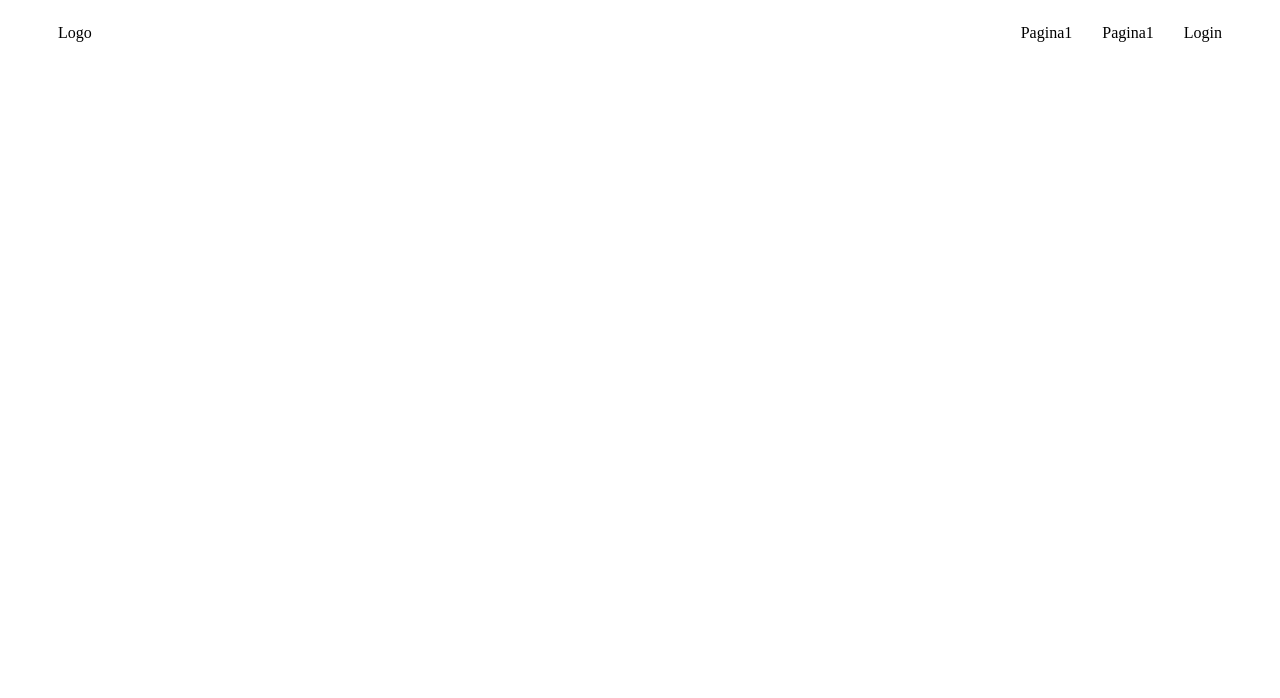
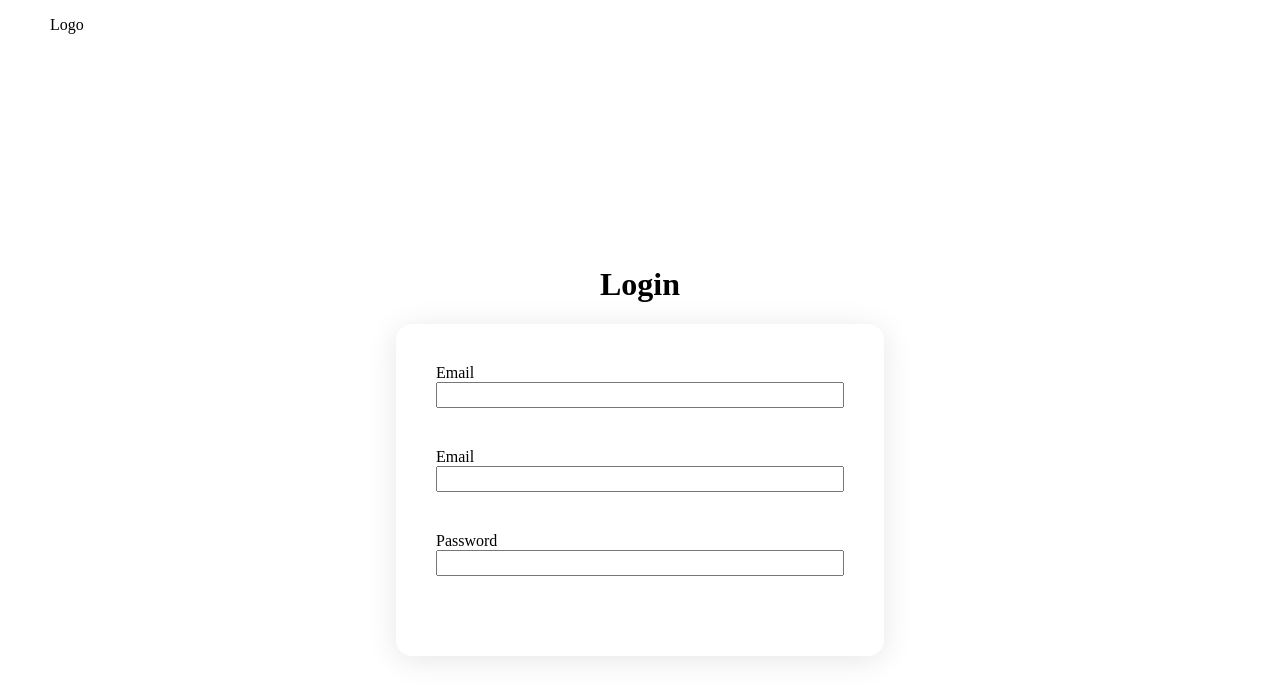
Before and after one commit to FYSPA/Proyecto-3er-Parcial, an Astro site: page /loginPage in a window 1280 px wide. Built offline with nearby package versions, Linux system fonts and the light colour scheme; Astro itself is replaced by a stand-in of ours.

Commit message:
Coloque mas cosas en el login no es funcional ni tiene mucho diseño pero es algo

```diff
--- a/src/components/HeaderComponent.astro
+++ b/src/components/HeaderComponent.astro
@@ -28,6 +28,6 @@
 
     a {
         text-decoration: none;
-        color: black;
+        color: white;
     }
 </style>
--- a/src/components/LoginComponent.astro
+++ b/src/components/LoginComponent.astro
@@ -1,3 +1,56 @@
----
+<main>
+    <h1>Login</h1>
+    <div class="input-div">
+        <label for="Email">Email</label>
+        <input type="text" name="name" id="name">
+        <label for="Email">Email</label>
+        <input type="email" name="email" id="email">
+        <label for="Password">Password</label>
+        <input type="password" name="password" id="password">
+    </div>
+</main>
 
----
+<style>
+    main {
+        display: flex;
+        justify-content: center;
+        align-items: center;
+        flex-direction: column;
+        height: 100vh;
+
+    }
+
+    .input-div {
+        display: flex;
+        flex-direction: column;
+        background: rgba(255, 255, 255, 0.2);
+        border-radius: 16px;
+        box-shadow: 0 4px 30px rgba(0, 0, 0, 0.1);
+        backdrop-filter: blur(5px);
+        -webkit-backdrop-filter: blur(5px);
+        padding: 40px;
+    }
+    .input-div input {
+        width: 400px;
+        height: 20px;
+        margin-bottom: 40px;
+    }
+
+    .bg-video {
+        position: fixed;
+        top: 0;
+        left: 0;
+        width: 100vw;
+        height: 100vh;
+        z-index: -1;
+        pointer-events: none;
+        overflow: hidden;
+        }
+
+        .responsive-iframe {
+        width: 100vw;
+        height: 100vh;
+        border: 0;
+        pointer-events: none;
+        }
+</style>
--- a/src/layouts/Layout.astro
+++ b/src/layouts/Layout.astro
@@ -1,3 +1,9 @@
+---
+const {title = "Pagina de Juegos"} = Astro.props;
+import { ClientRouter } from "astro:transitions";
+import HeaderComponent from "../components/HeaderComponent.astro"
+---
+
 <!doctype html>
 <html lang="en">
 	<head>
@@ -5,15 +11,21 @@
 		<meta name="viewport" content="width=device-width" />
 		<link rel="icon" type="image/svg+xml" href="/favicon.svg" />
 		<meta name="generator" content={Astro.generator} />
-		<title>Astro Basics</title>
+		<title>{title}</title>
+		<ClientRouter />
 	</head>
 	<body>
-		<slot />
+		<HeaderComponent />
+		<main>
+			<slot />
+		</main>
 	</body>
 </html>
 
 <style>
-	html,
+	html {
+		color-scheme: dark light;
+	}
 	body {
 		margin: 0;
 		width: 100%;
--- a/src/pages/loginPage.astro
+++ b/src/pages/loginPage.astro
@@ -1,7 +1,8 @@
 ---
-import HeaderComponent from "../components/HeaderComponent.astro"
+import Layout from "../layouts/Layout.astro"
+import LoginComponent from "../components/LoginComponent.astro"
 ---
-<HeaderComponent />
-<main>
 
-</main>
+<Layout title="Login">
+    <LoginComponent />
+</Layout>
--- a/src/pages/mainPage.astro
+++ b/src/pages/mainPage.astro
@@ -1,10 +1,8 @@
 ---
 import Login from '../components/LoginComponent.astro';
 import Layout from '../layouts/Layout.astro';
-import HeaderComponent from '../components/HeaderComponent.astro';
 ---
 
-<Layout>
-	<HeaderComponent />
+<Layout title="Pagina Inicio">
 	<Login />
 </Layout>
```
